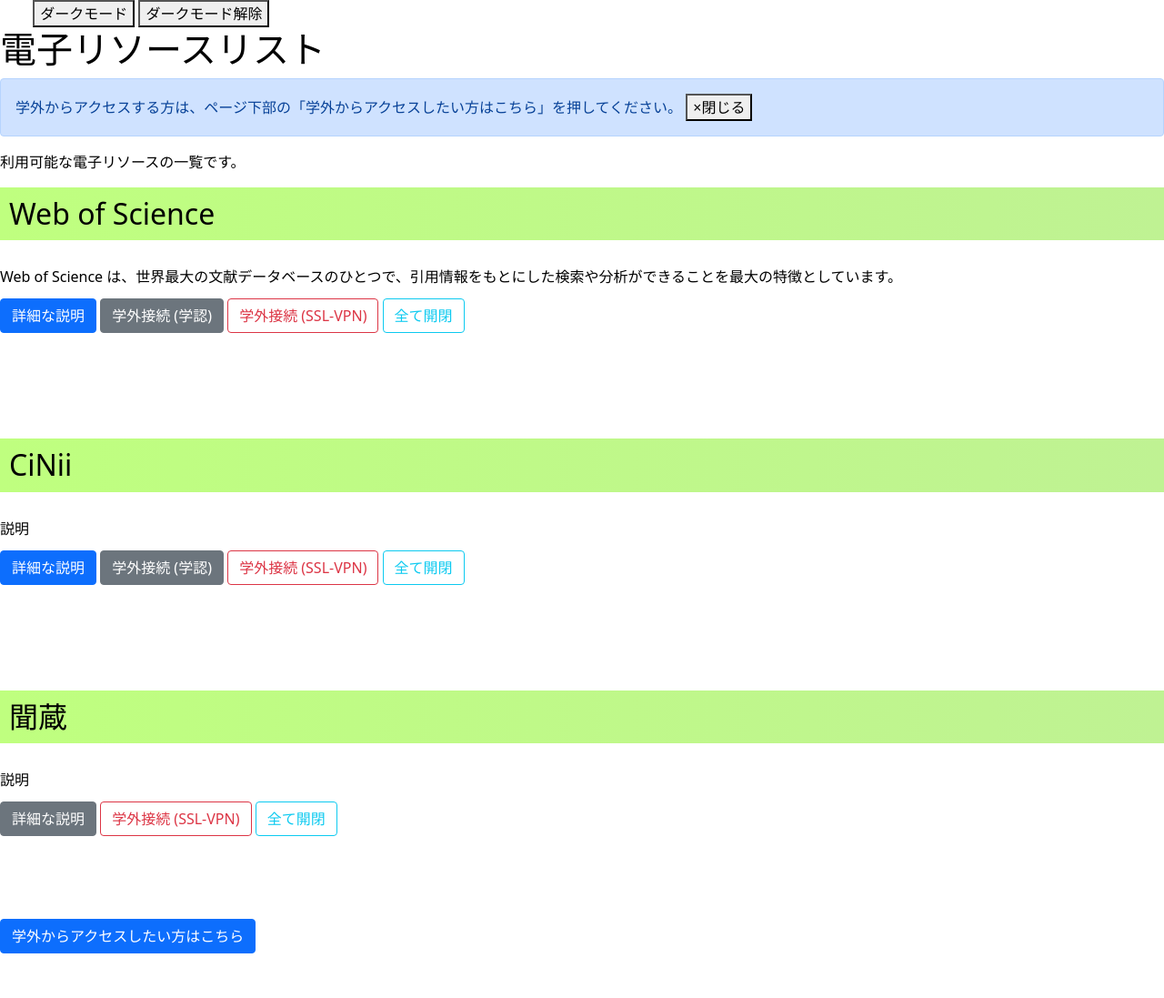
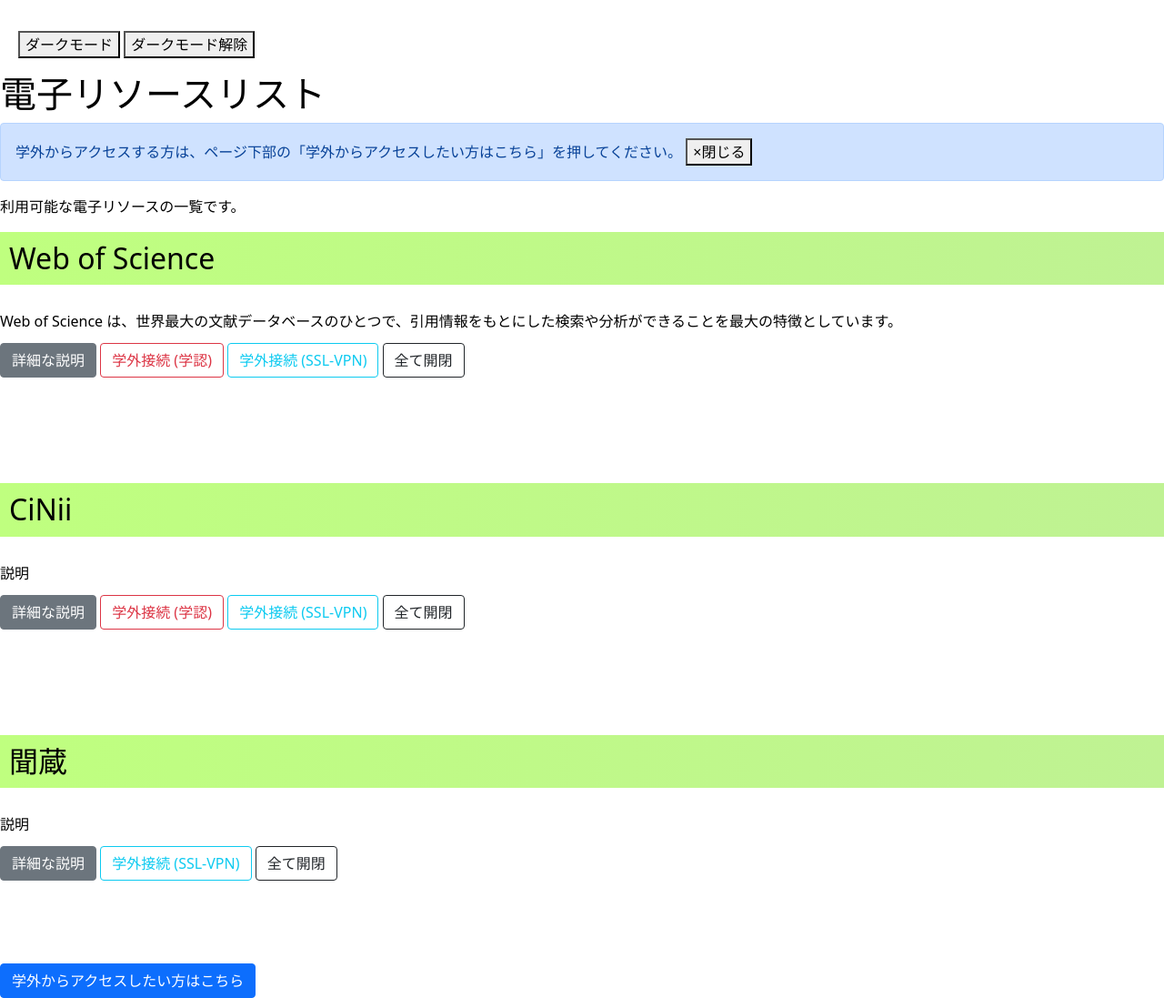
Before and after one commit to mm141/b, a plain HTML site: page index.html in a window 1280 px wide. Shown: the whole page at 91% size. Before the commit the page ends 1048 px from the top, so only its background shows below. Drawn offline with nearby package versions, Linux system fonts and the light colour scheme.

Commit message:
index10th

```diff
--- a/css/style.css
+++ b/css/style.css
@@ -90,4 +90,8 @@
     body.dark a{
       color: cyan;
     }
-</style>
+</style
+.darkmord {
+  margin-top: auto;
+  margin-right: 15px;
+  }
--- a/index.html
+++ b/index.html
@@ -13,8 +13,10 @@
 <!-- 追加to -->
   </head>
   <body>
-    <button onclick="document.querySelector('body').classList.add('dark')">ダークモード</button>
-    <button onclick="document.querySelector('body').classList.remove('dark')">ダークモード解除</button>
+    <div class="darkmord">
+     <button onclick="document.querySelector('body').classList.add('dark')">ダークモード</button>
+     <button onclick="document.querySelector('body').classList.remove('dark')">ダークモード解除</button>
+    </div>
 <h1>電子リソースリスト</h1>
 <!-- モーダル・アラート ここから -->
 <div class="alert alert-primary" role="alert">
@@ -31,10 +33,10 @@
    <h2>Web of Science</h2>
    　<p class="detail">Web of Science は、世界最大の文献データベースのひとつで、引用情報をもとにした検索や分析ができることを最大の特徴としています。</p>
   <p>
-     <a class="btn btn-primary" data-bs-toggle="collapse" href="#multiCollapseExample1" role="button" aria-expanded="false" aria-controls="multiCollapseExample1">詳細な説明</a>
-     <button class="btn btn-secondary" type="button" data-bs-toggle="collapse" data-bs-target="#multiCollapseExample2" aria-expanded="false" aria-controls="multiCollapseExample2">学外接続 (学認)</button>
-     <button class="btn btn-outline-danger" type="button" data-bs-toggle="collapse" data-bs-target="#multiCollapseExample2-2" aria-expanded="false" aria-controls="multiCollapseExample2-2">学外接続 (SSL-VPN)</button>
-     <button class="btn btn-outline-info" type="button" data-bs-toggle="collapse" data-bs-target=".multi-collapse" aria-expanded="false" aria-controls="multiCollapseExample1 multiCollapseExample2 multiCollapseExample2-2">全て開閉</button>
+     <a class="btn btn-secondary" data-bs-toggle="collapse" href="#multiCollapseExample1" role="button" aria-expanded="false" aria-controls="multiCollapseExample1">詳細な説明</a>
+     <button class="btn btn-outline-danger" type="button" data-bs-toggle="collapse" data-bs-target="#multiCollapseExample2" aria-expanded="false" aria-controls="multiCollapseExample2">学外接続 (学認)</button>
+     <button class="btn btn-outline-info" type="button" data-bs-toggle="collapse" data-bs-target="#multiCollapseExample2-2" aria-expanded="false" aria-controls="multiCollapseExample2-2">学外接続 (SSL-VPN)</button>
+     <button class="btn btn-outline-dark" type="button" data-bs-toggle="collapse" data-bs-target=".multi-collapse" aria-expanded="false" aria-controls="multiCollapseExample1 multiCollapseExample2 multiCollapseExample2-2">全て開閉</button>
   </p>
 <div class="col">
   <div class="col">
@@ -44,8 +46,7 @@
          <ol><li>Science Citation Index Expanded（自然科学系）</li>
 <li>Social Science Citation Index（社会科学系）</li>
 <li>Arts & Humanites Citation Index（人文科学系）</li></ol>
-<p>これら3種類のデータベースを合わせると、約12,000誌の学術雑誌がカバーされていて、これらのデータは毎週アップデートされていますので、利用者は常に最新の情報の入手が可能です。なお、通常は3つのデータベースの違いを特に意識することは
-ありません。</td></tr></table>
+<p>これら3種類のデータベースを合わせると、約12,000誌の学術雑誌がカバーされていて、これらのデータは毎週アップデートされていますので、利用者は常に最新の情報の入手が可能です。</td></tr></table>
       </div>
     </div>
   </div>
@@ -68,10 +69,10 @@
    <h2>CiNii</h2>
    　<p class="detail">説明</p>
    <p>
-     <a class="btn btn-primary" data-bs-toggle="collapse" href="#multiCollapseExample3" role="button" aria-expanded="false" aria-controls="multiCollapseExample3">詳細な説明</a>
-     <button class="btn btn-secondary" type="button" data-bs-toggle="collapse" data-bs-target="#multiCollapseExample4" aria-expanded="false" aria-controls="multiCollapseExample4">学外接続 (学認)</button>
-     <button class="btn btn-outline-danger" type="button" data-bs-toggle="collapse" data-bs-target="#multiCollapseExample4-2" aria-expanded="false" aria-controls="multiCollapseExample4-2">学外接続 (SSL-VPN)</button>
-     <button class="btn btn-outline-info" type="button" data-bs-toggle="collapse" data-bs-target=".multi-collapse2" aria-expanded="false" aria-controls="multiCollapseExample3 multiCollapseExample4 multiCollapseExample4-2">全て開閉</button>
+     <a class="btn btn-secondary" data-bs-toggle="collapse" href="#multiCollapseExample3" role="button" aria-expanded="false" aria-controls="multiCollapseExample3">詳細な説明</a>
+     <button class="btn btn-outline-danger" type="button" data-bs-toggle="collapse" data-bs-target="#multiCollapseExample4" aria-expanded="false" aria-controls="multiCollapseExample4">学外接続 (学認)</button>
+     <button class="btn btn-outline-info" type="button" data-bs-toggle="collapse" data-bs-target="#multiCollapseExample4-2" aria-expanded="false" aria-controls="multiCollapseExample4-2">学外接続 (SSL-VPN)</button>
+     <button class="btn btn-outline-dark" type="button" data-bs-toggle="collapse" data-bs-target=".multi-collapse2" aria-expanded="false" aria-controls="multiCollapseExample3 multiCollapseExample4 multiCollapseExample4-2">全て開閉</button>
    </p>
 
    <div class="col">
@@ -102,14 +103,14 @@
    　<p class="detail">説明</p>
    <p>
      <a class="btn btn-secondary" data-bs-toggle="collapse" href="#multiCollapseExample5" role="button" aria-expanded="false" aria-controls="multiCollapseExample5">詳細な説明</a>
-     <button class="btn btn-outline-danger" type="button" data-bs-toggle="collapse" data-bs-target="#multiCollapseExample6" aria-expanded="false" aria-controls="multiCollapseExample6">学外接続 (SSL-VPN)</button>
-     <button class="btn btn-outline-info" type="button" data-bs-toggle="collapse" data-bs-target=".multi-collapse3" aria-expanded="false" aria-controls="multiCollapseExample5 multiCollapseExample6">全て開閉</button>
+     <button class="btn btn-outline-info" type="button" data-bs-toggle="collapse" data-bs-target="#multiCollapseExample6" aria-expanded="false" aria-controls="multiCollapseExample6">学外接続 (SSL-VPN)</button>
+     <button class="btn btn-outline-dark" type="button" data-bs-toggle="collapse" data-bs-target=".multi-collapse3" aria-expanded="false" aria-controls="multiCollapseExample5 multiCollapseExample6">全て開閉</button>
    </p>
    <div class="col">
      <div class="col">
        <div class="collapse multi-collapse3" id="multiCollapseExample5">
          <div class="card card-body">
-           <table><tr><td class="gakunin">詳細な説明</td></tr></table>
+           <table><tr><td class="detail">詳細な説明</td></tr></table>
          </div>
        </div>
      </div>
```
